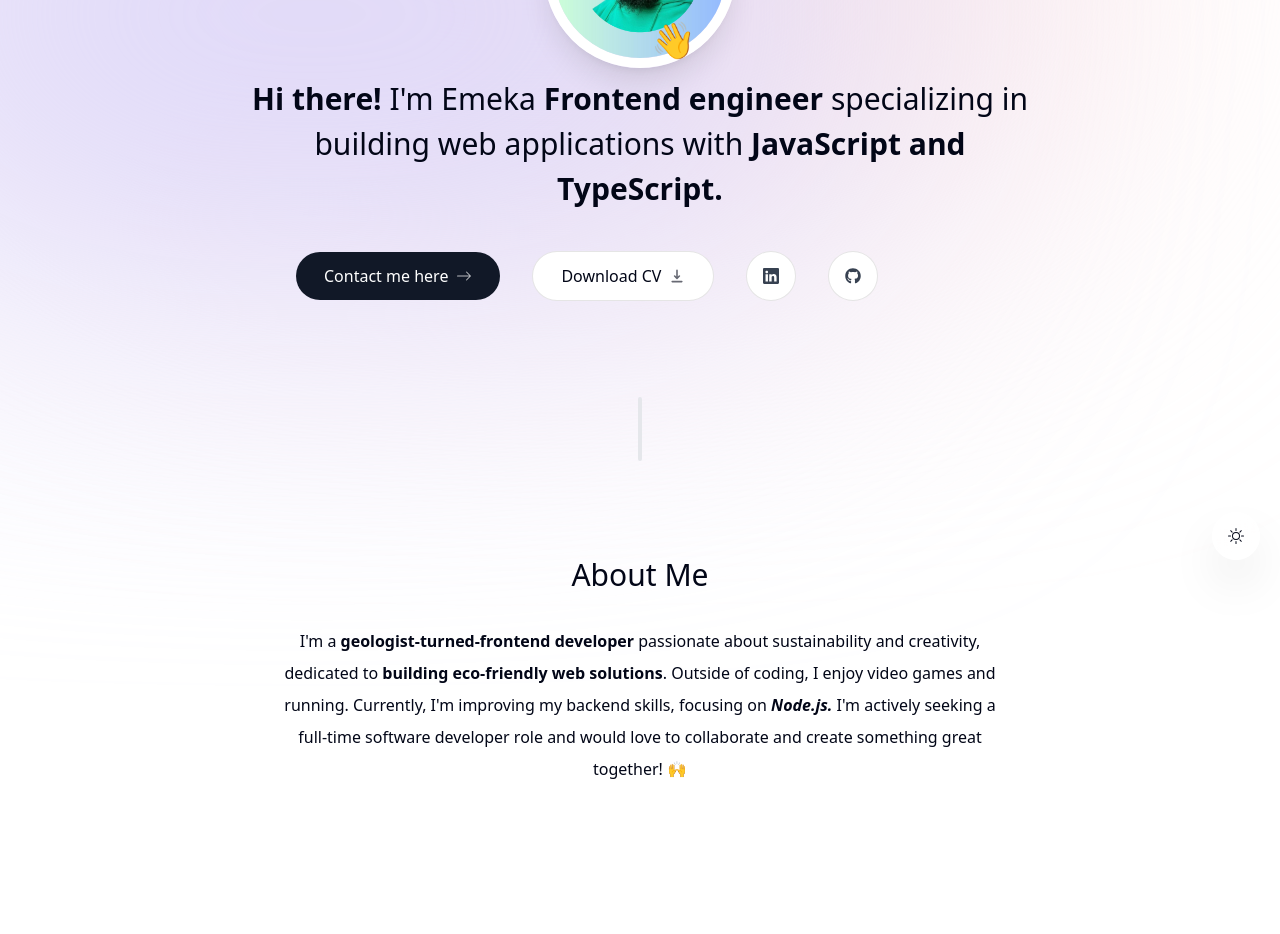
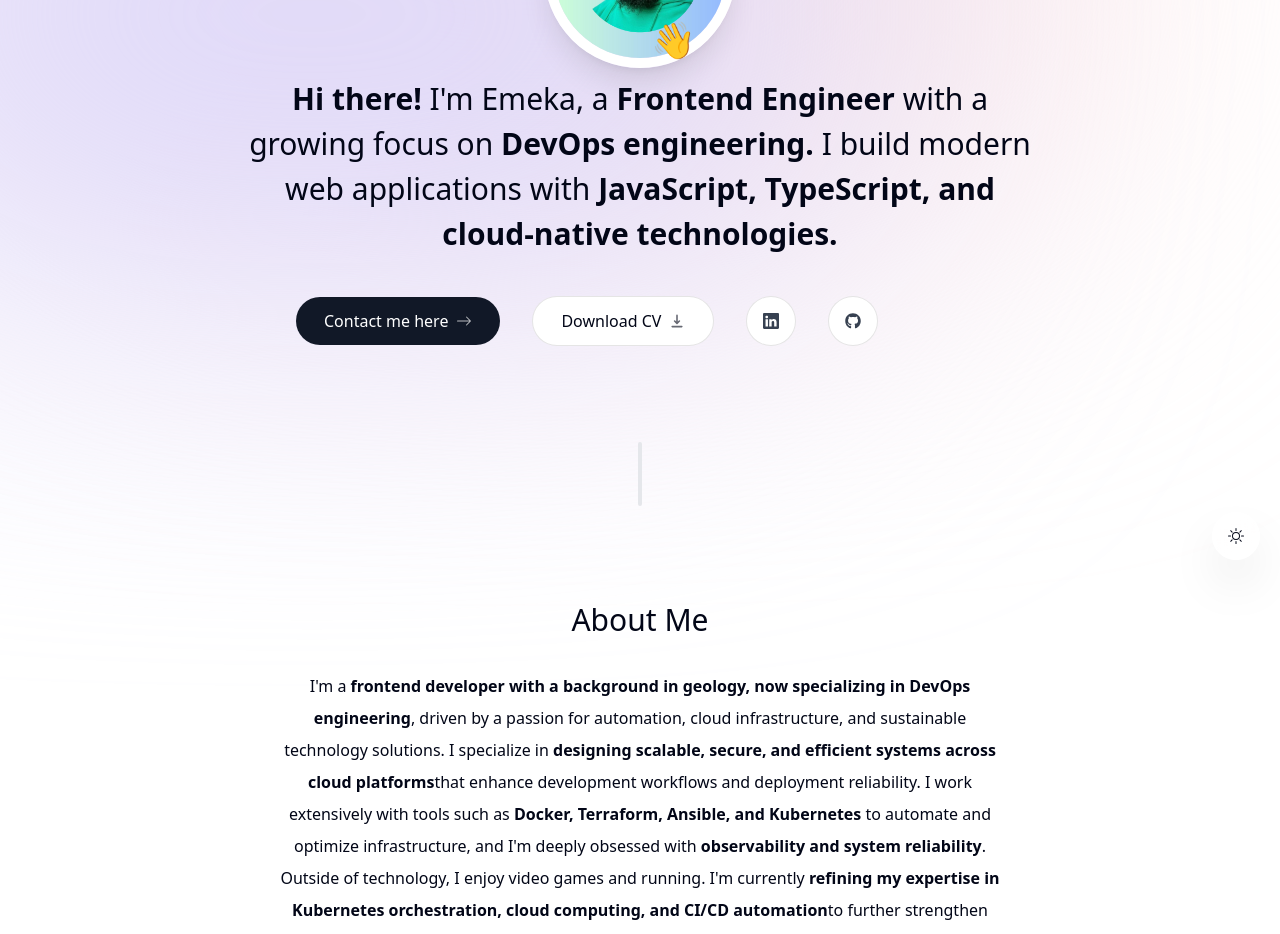
Before and after one commit to kelvinSeamount/new-portfolio, a Next.js app: page / in a window 1280 px wide. Shown: the part 220-1154 px from the top of the page. Built offline with nearby package versions, Linux system fonts and the light colour scheme; no server answers.

Commit message:
update About and Hero components with enhanced descriptions; add new skills to data

```diff
--- a/app/components/about.tsx
+++ b/app/components/about.tsx
@@ -16,19 +16,38 @@ const About = () => {
       className="mb-28 max-w-[45rem] leading-8 text-center sm:mb-40 scroll-mt-28"
     >
       <SectionHeading>About me</SectionHeading>
-      <p className="mb-3">
-        I&apos;m a {""}
-        <span className="font-bold">
-          geologist-turned-frontend developer
-        </span>{" "}
-        passionate about sustainability and creativity, dedicated to
-        <span className="font-bold"> building eco-friendly web solutions</span>.
-        Outside of coding, I enjoy video games and running. Currently, I&apos;m
-        improving my backend skills, focusing on
-        <span className="italic font-bold"> Node.js.</span> {""}
-        I&apos;m actively seeking a full-time software developer role and would
-        love to collaborate and create something great together! 🙌
-      </p>
+     <p className="mb-3">
+  I&apos;m a {""}
+  <span className="font-bold">
+    frontend developer with a background in geology, now specializing in
+    DevOps engineering
+  </span>
+  , driven by a passion for automation, cloud infrastructure, and
+  sustainable technology solutions. I specialize in {""}
+  <span className="font-bold">
+    designing scalable, secure, and efficient systems across cloud
+    platforms
+  </span>
+  that enhance development workflows and deployment reliability.
+  I work extensively with tools such as
+  <span className="font-bold">
+    {" "}
+    Docker, Terraform, Ansible, and Kubernetes
+  </span>{" "}
+  to automate and optimize infrastructure, and I&apos;m deeply obsessed
+  with
+  <span className="font-bold"> observability and system reliability</span>.
+  Outside of technology, I enjoy video games and running. I&apos;m currently
+  <span className="font-bold">
+    {" "}
+    refining my expertise in Kubernetes orchestration, cloud computing, and
+    CI/CD automation
+  </span>
+  to further strengthen my end-to-end DevOps capabilities. {""}
+  My goal is to build innovative, cloud-native solutions that promote
+  operational excellence and long-term sustainability.
+</p>
+
     </motion.section>
   );
 };
--- a/app/components/hero.tsx
+++ b/app/components/hero.tsx
@@ -56,10 +56,15 @@ const Hero = () => {
         animate={{ opacity: 1, y: 0 }}
         className="mb-10 pt-14 !leading-[1.5] font-medium sm:text-3xl text-2xl text-center"
       >
-        <span className="font-bold">Hi there!</span> I&apos;m Emeka
-        <span className="font-bold"> Frontend engineer </span>
-        specializing in building web applications with
-        <span className="font-bold"> JavaScript and TypeScript. </span>
+        <span className="font-bold">Hi there!</span> I&apos;m Emeka, a
+        <span className="font-bold"> Frontend Engineer </span>
+        with a growing focus on
+        <span className="font-bold"> DevOps engineering. </span>I build modern
+        web applications with
+        <span className="font-bold">
+          {" "}
+          JavaScript, TypeScript, and cloud-native technologies.{" "}
+        </span>
       </motion.h1>
 
       <motion.div
--- a/app/lib/data.ts
+++ b/app/lib/data.ts
@@ -39,6 +39,12 @@ export const skillsData = [
   "Redux",
   "Express",
   "Framer Motion",
+  "Docker",
+  "Kubernetes",
+  "Terraform",
+  "Ansible",
+  "Grafana",
+  "Prometheus",
 ] as const;
 
 export const projectData = [
```
